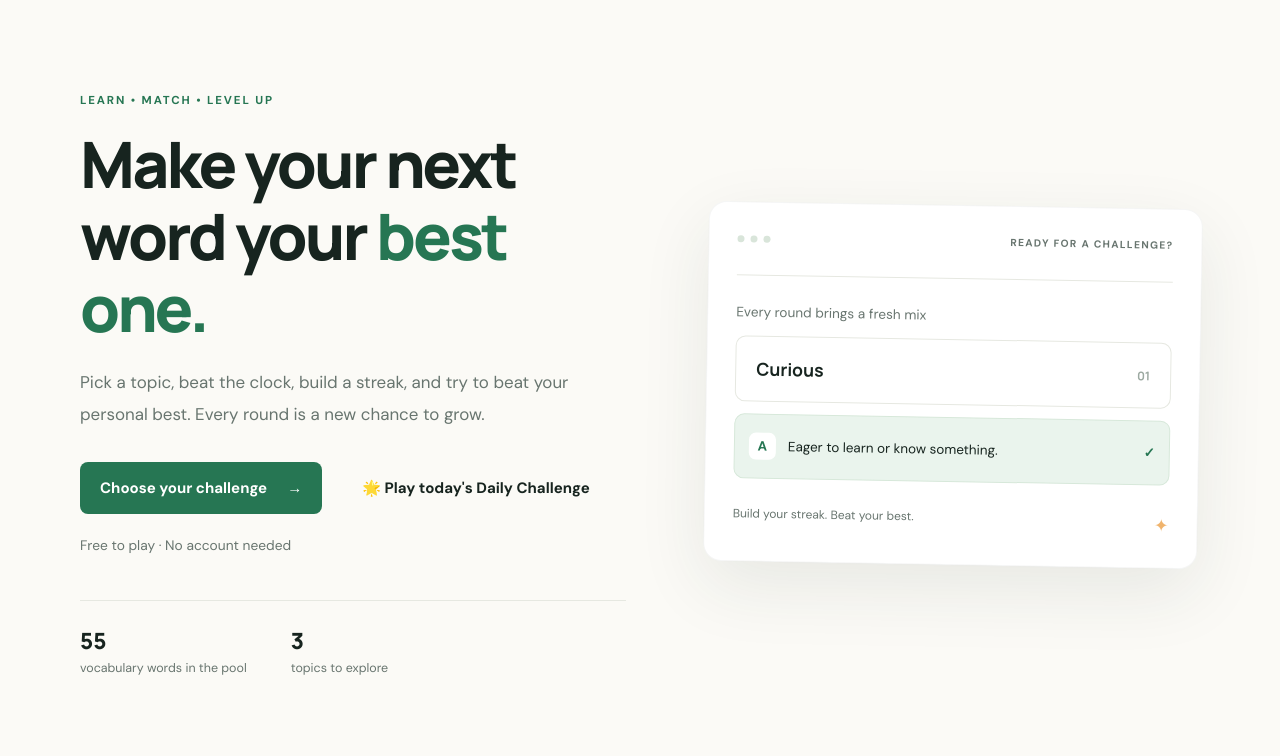
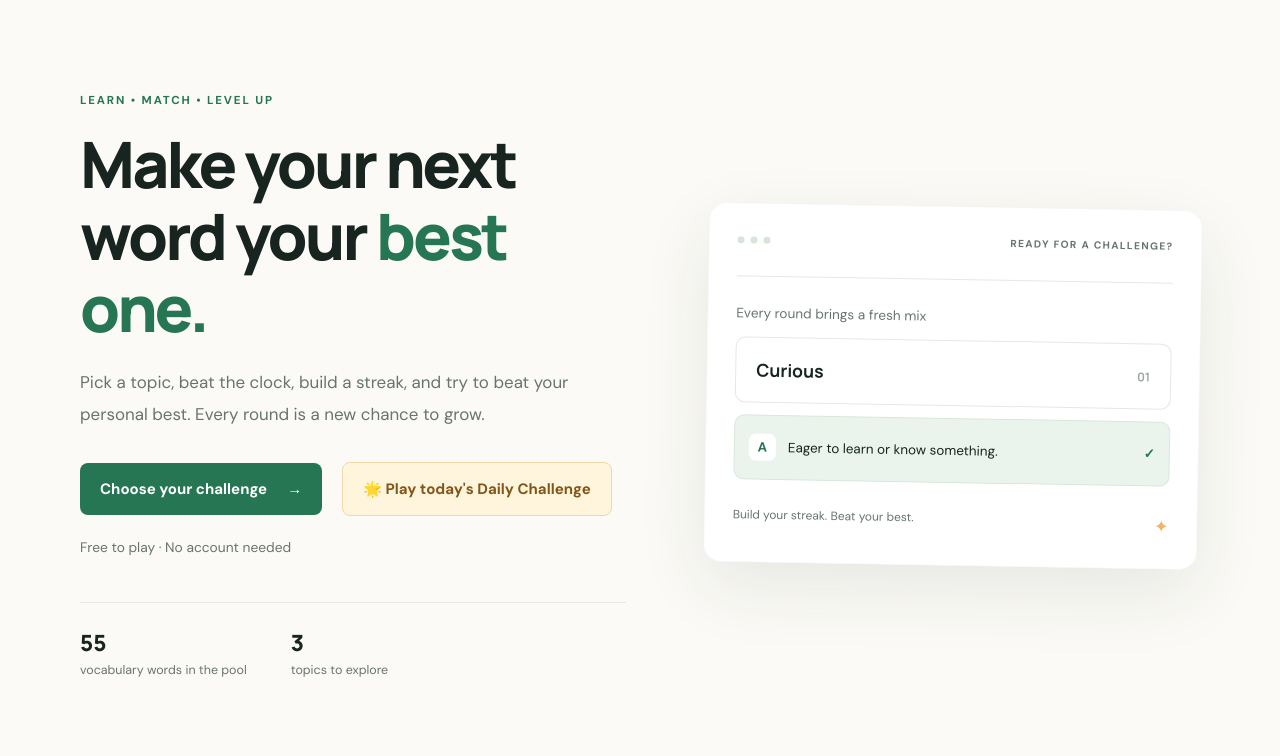
Before and after one commit to ugochi74/word-matching, a Flask app: page / in a window 1280 px wide. Shown: the part 82-838 px from the top of the page. Run offline with Flask 3, Linux system fonts and the light colour scheme.

Commit message:
Style daily challenge button

```diff
--- a/static/css/style.css
+++ b/static/css/style.css
@@ -91,3 +91,9 @@
 @keyframes badge-pop{0%{transform:scale(.7)}70%{transform:scale(1.15)}100%{transform:scale(1)}}
 @media(max-width:760px){.header-actions{gap:10px}.sound-toggle{padding:7px 8px;font-size:.72rem}}
 @media(prefers-reduced-motion:reduce){.review-item,.score-number,.achievement-card.unlocked .achievement-icon{animation:none}}
+
+
+/* Daily challenge call to action */
+.button-daily{background:#fff4dc;color:#805719;border:1px solid #f0d9a7}
+.button-daily:hover{background:#ffebc4}
+@media(max-width:760px){.hero-actions .button-daily{width:100%}}
```
